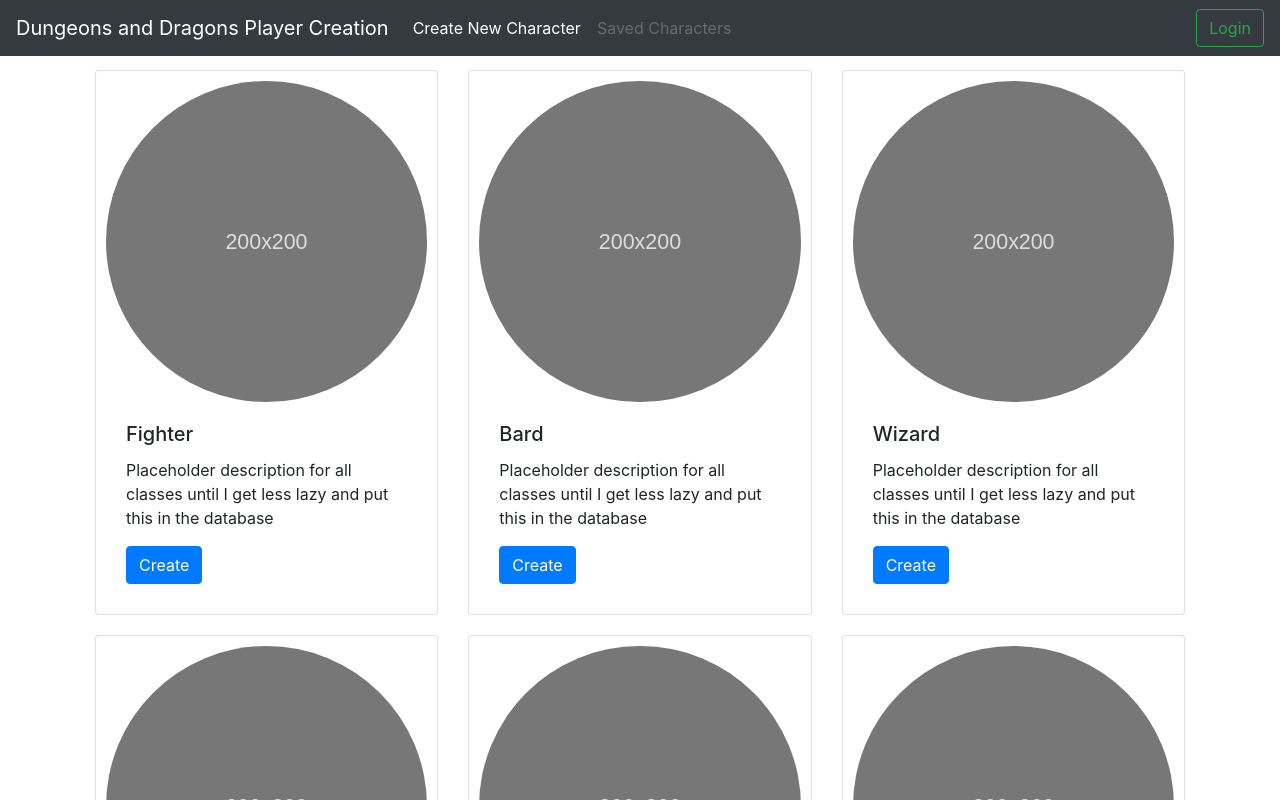
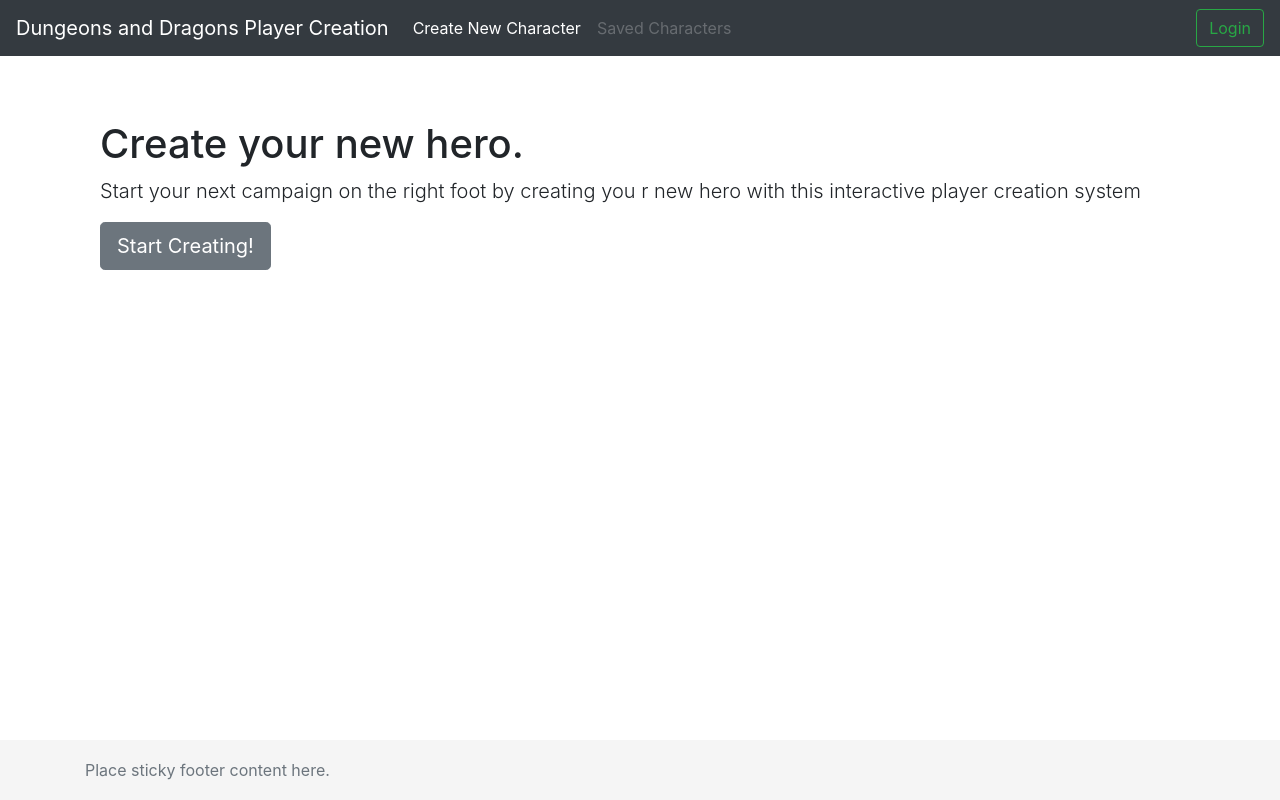
Before and after one commit to steffencm/player_creation_react, a React (Create React App) app: page / in a window 1280 px wide. Shown: the top 800 px of the page. Built offline with nearby package versions, Linux system fonts and the light colour scheme.

Commit message:
Add landing page

```diff
--- a/src/App.js
+++ b/src/App.js
@@ -1,8 +1,33 @@
 import React, { Component } from 'react';
 import ClassChoice from './ClassChoice';
+import LandingPage from './LandingPage';
 
 
 class App extends Component {
+
+    constructor(props){
+        super(props);
+        this.state = {
+            workflowStage: "callToAction"
+        }
+    }
+
+    renderContent(stage){
+        console.log(stage);
+        switch(stage){
+            case "callToAction":
+                return <LandingPage onClick={() => this.startWorkflow()}/>;
+                break;
+            case "classSelection":
+                return <ClassChoice />;
+                break;
+       }
+   }
+
+   startWorkflow(){
+       this.setState({workflowStage: "classSelection"});
+       console.log(this.state.workflowStage);
+   };
 
     render(){
         return (
@@ -30,7 +55,7 @@
             </header>
 
             <main role="main" className="container">
-                <ClassChoice />
+                {this.renderContent(this.state.workflowStage)}
             </main>
 
             <footer className="footer">
--- a/src/ClassChoice.js
+++ b/src/ClassChoice.js
@@ -48,8 +48,6 @@
         let loops = Math.ceil(this.state.classes.length/4)
         let thisLoop = 0;
         for(let i = 0; i < loops; i++){
-            console.log(thisLoop*i);
-            console.log(thisLoop*i+4);
             rows.push(ClassRow({rowClasses: this.state.classes.slice(thisLoop*i, thisLoop*i+3)}));
             thisLoop+=4;
         };
--- /dev/null
+++ b/src/LandingPage.js
@@ -0,0 +1,20 @@
+import React, { Component } from 'react';
+
+
+class LandingPage extends Component {
+
+    render(){
+        return (
+            <main role="main" className="inner cover">
+                <h1 className="cover-heading">Create your new hero.</h1>
+                <p className="lead">Start your next campaign on the right foot by creating you r new hero with this interactive player creation system</p>
+                <p className="lead">
+                  <a href="#" onClick={() => this.props.onClick()} className="btn btn-lg btn-secondary">Start Creating!</a>
+                </p>
+          </main>
+        );
+   }
+
+}
+
+export default LandingPage;
```
